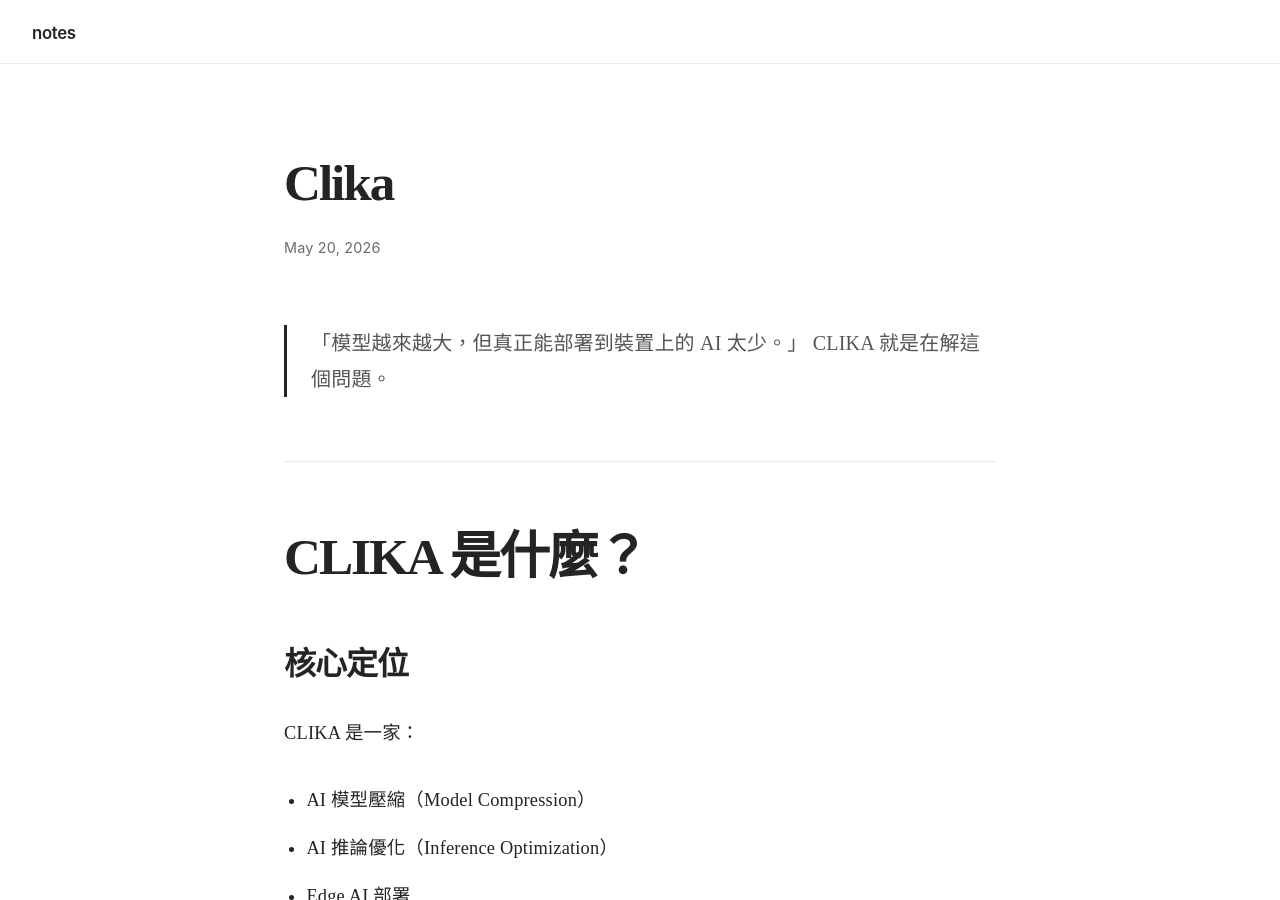
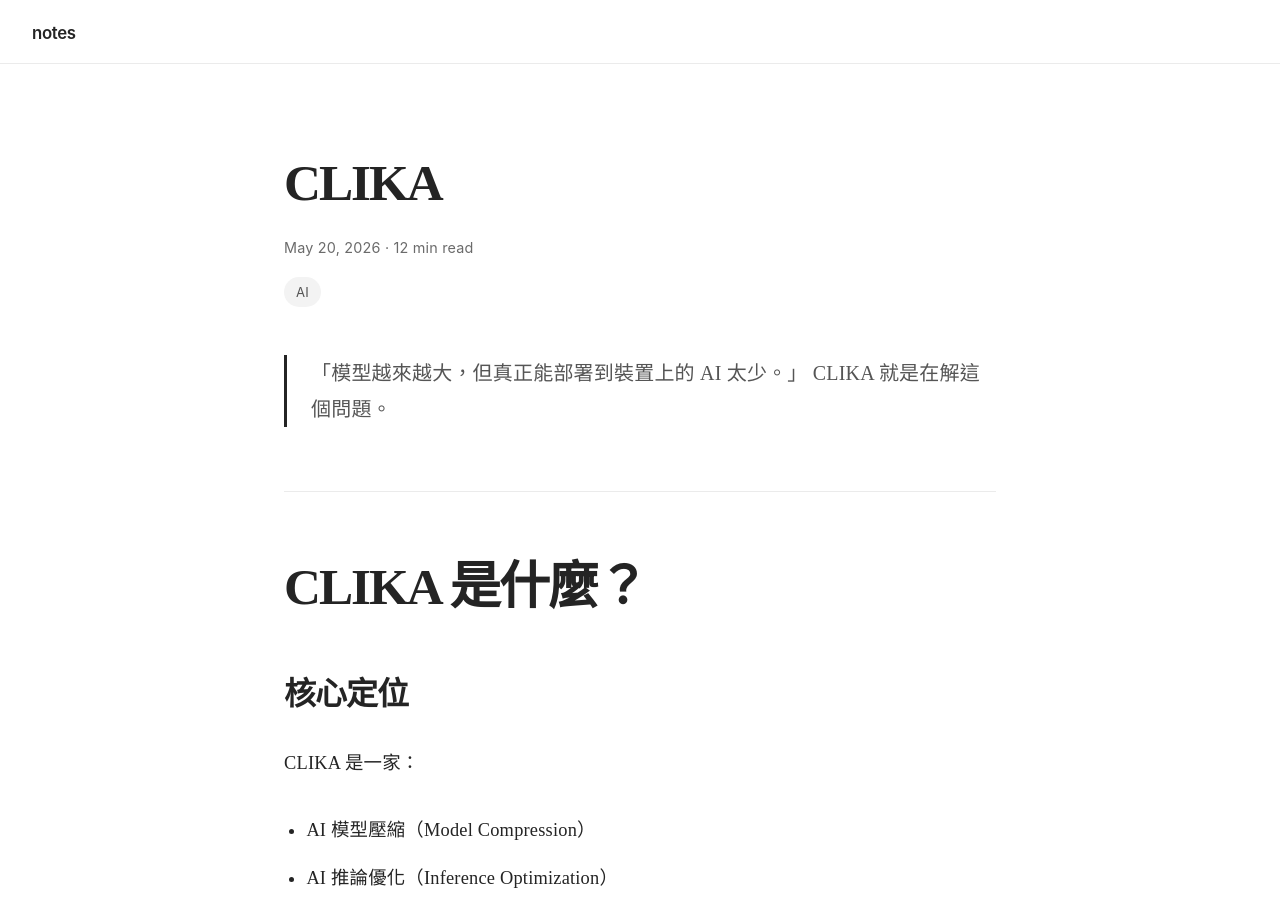
Before and after one commit to linjose/notes, a Jekyll site: the page built from _posts/2026-05-20-clika.md, in a window 1280 px wide and 900 px high. Built offline with Jekyll 4.4.1, drawn with Linux system fonts in a browser that asks for light colours; our own code applies the rules of GitHub Pages for plain Markdown files.

Commit message:
Update 2026-05-20-clika.md

```diff
--- a/_posts/2026-05-20-clika.md
+++ b/_posts/2026-05-20-clika.md
@@ -1,3 +1,11 @@
+---
+layout: post
+title: CLIKA
+date: 2026-05-20
+reading_time: 12 min read
+tags: [AI]
+excerpt:
+---
 
 > 「模型越來越大，但真正能部署到裝置上的 AI 太少。」 CLIKA 就是在解這個問題。
 
```
